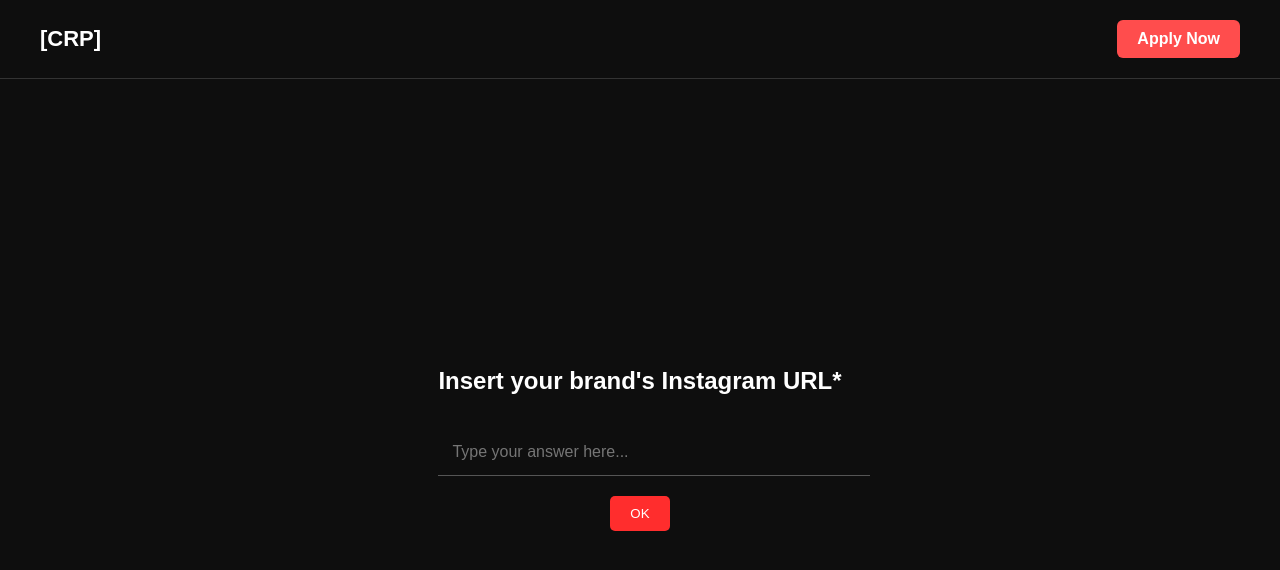
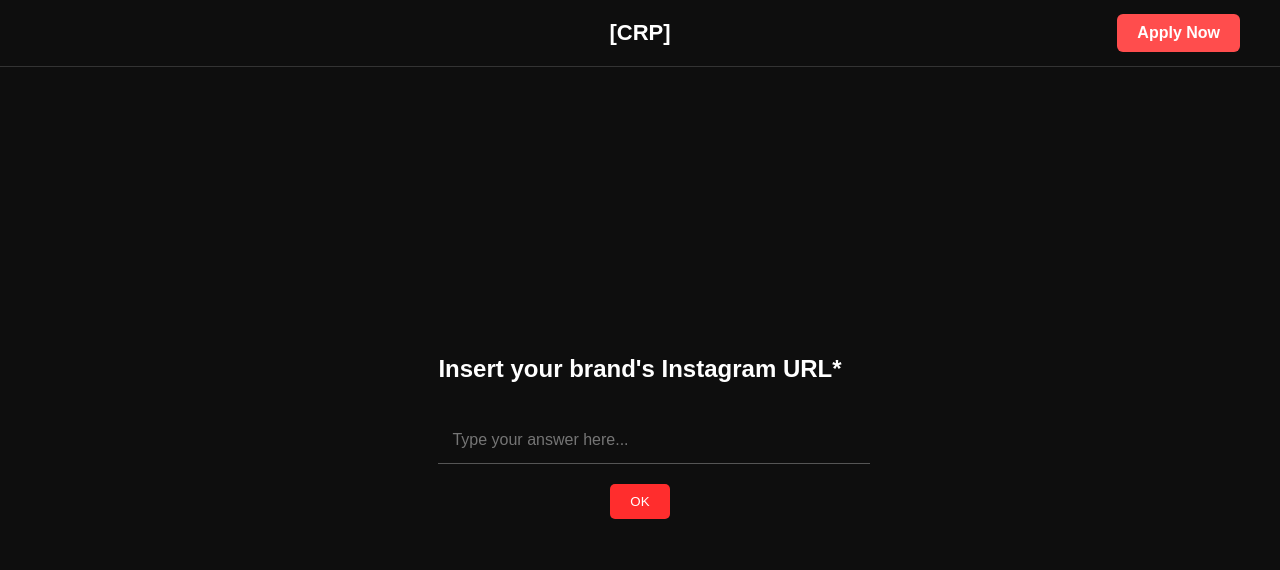
Before and after one commit to crichperformance/crichperformance.github.io, a plain HTML site: page apply.html in a window 1280 px wide. Drawn offline with Linux system fonts and the light colour scheme.

Commit message:
Update apply.html

```diff
--- a/apply.html
+++ b/apply.html
@@ -12,14 +12,11 @@
 
 header{
 display:flex;
-justify-content:space-between;
 align-items:center;
+justify-content:center;
 padding:20px 40px;
 border-bottom:1px solid #333;
-background:#0e0e0e;
-position:sticky;
-top:0;
-z-index:100;
+position:relative;
 }
 
 .logo{
@@ -36,6 +33,8 @@ border-radius:6px;
 text-decoration:none;
 color:white;
 font-weight:bold;
+position:absolute;
+right:40px;
 }
 
 
```
